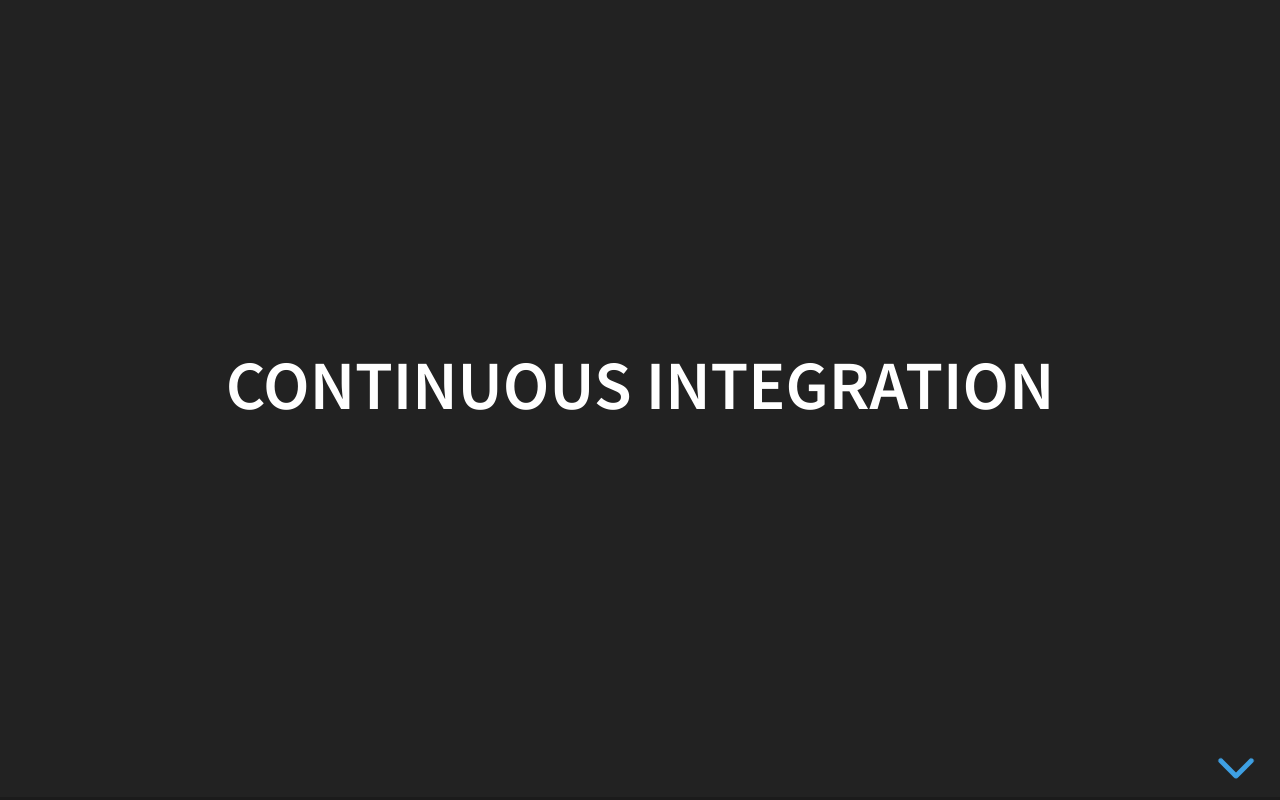
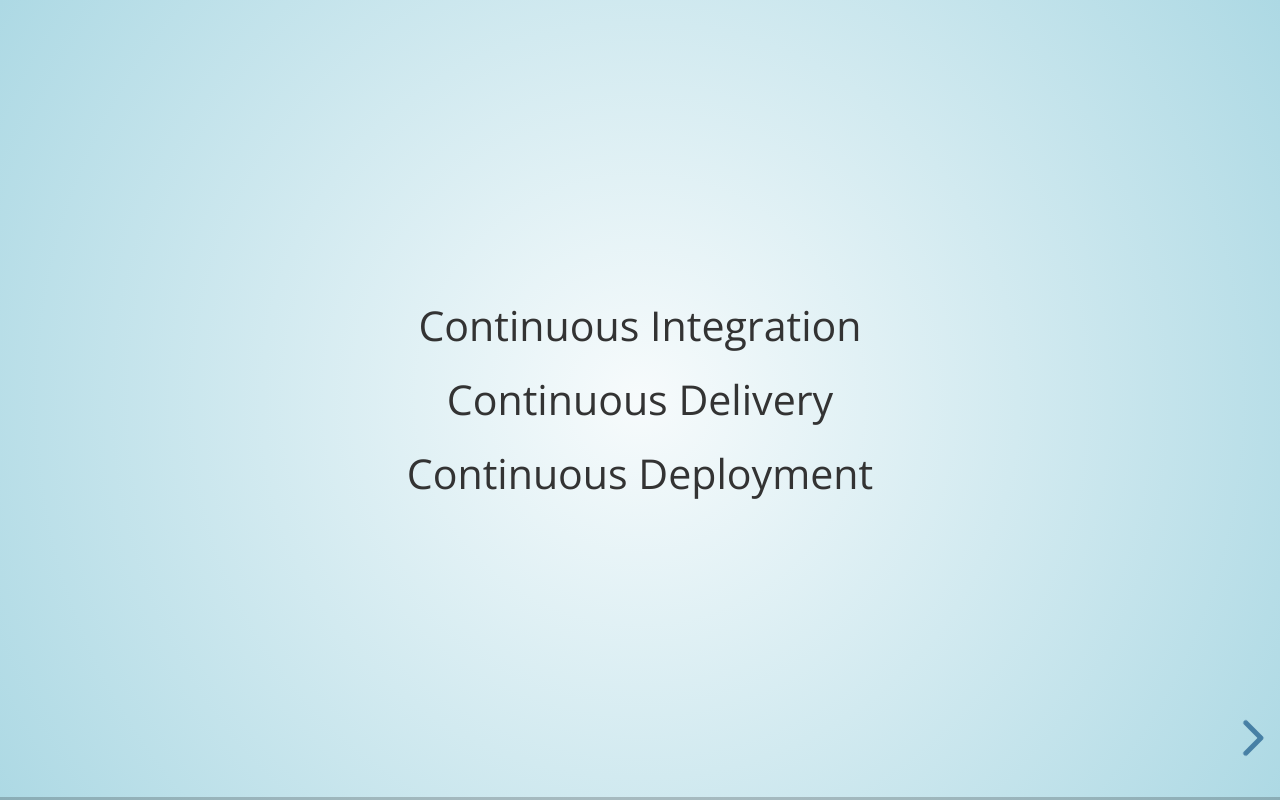
Before and after one commit to stefanfreitag/presentation_ci_cd, a plain HTML site: page index.html in a window 1280 px wide. Drawn offline with nearby package versions, Linux system fonts and the light colour scheme.

Commit message:
Improved layout
Changed theme
Added new section "Further reading"

```diff
--- a/03_continuous_deployment.md
+++ b/03_continuous_deployment.md
@@ -1,5 +1,4 @@
 ## Continuous Deployment
-
 
 
 ### What is it about?
@@ -31,7 +30,3 @@ TODO: Image
 
 TODO: Add image
 (Source: Microservices Patterns)
-
-
-
-### Further reading
--- /dev/null
+++ b/04_further_reading.md
@@ -0,0 +1 @@
+### Further reading
--- a/index.html
+++ b/index.html
@@ -8,7 +8,7 @@
 	<title>reveal.js</title>
 
 	<link rel="stylesheet" href="css/reveal.css">
-	<link rel="stylesheet" href="css/theme/black.css">
+	<link rel="stylesheet" href="css/theme/sky.css">
 
 	<!-- Theme used for syntax highlighting of code -->
 	<link rel="stylesheet" href="lib/css/zenburn.css">
@@ -26,15 +26,18 @@
 <body>
 	<div class="reveal">
 		<div class="slides">
-			<section>
-				<!--<section data-markdown="00_title.md" data-separator="^\n\n\n" data-separator-vertical="^\n\n" data-separator-notes="^Note:" data-charset="utf-8">
-				</section>-->
+			<section data-markdown="00_title.md" data-separator="^\n\n\n" data-separator-vertical="^\n\n" data-separator-notes="^Note:" data-charset="utf-8">
+			</section>
 			<section data-markdown="01_continuous_integration.md" data-separator="^\n\n\n" data-separator-vertical="^\n\n" data-separator-notes="^Note:" data-charset="utf-8">
 			</section>
 			<section data-markdown="02_continuous_delivery.md" data-separator="^\n\n\n" data-separator-vertical="^\n\n" data-separator-notes="^Note:" data-charset="utf-8">
 			</section>
 			<section data-markdown="03_continuous_deployment.md" data-separator="^\n\n\n" data-separator-vertical="^\n\n" data-separator-notes="^Note:" data-charset="utf-8">
 			</section>
+			<section data-markdown="04_further_reading.md" data-separator="^\n\n\n" data-separator-vertical="^\n\n" data-separator-notes="^Note:" data-charset="utf-8">
+			</section>
+
+
 		</div>
 	</div>
 
@@ -42,14 +45,11 @@
 	<script src="js/reveal.js"></script>
 
 	<script>
-		// More info about config & dependencies:
-		// - https://github.com/hakimel/reveal.js#configuration
-		// - https://github.com/hakimel/reveal.js#dependencies
 		Reveal.initialize({
-			// Factor of the display size that should remain empty around the content
+			controls: true,
+			progress: true,
+			history: true,
 			margin: 0.1,
-
-			// Bounds for smallest/largest possible scale to apply to content
 			minScale: 0.2,
 			maxScale: 1.5,
 			dependencies: [{
```
Also changed, not shown: 01_continuous_integration.md (+0 -4 lines), 02_continuous_delivery.md (+0 -3 lines). Lines whose indentation alone changed are shown as unchanged.
